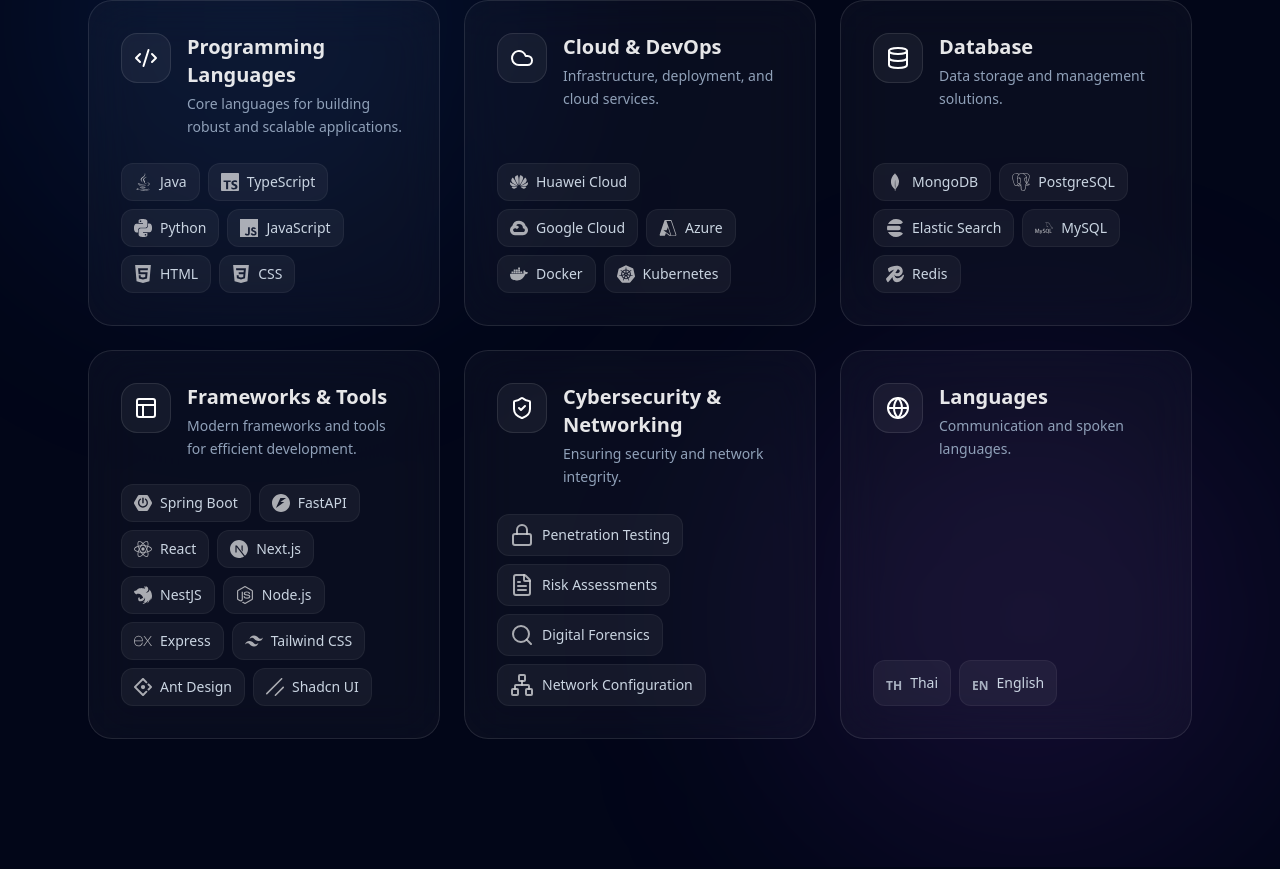
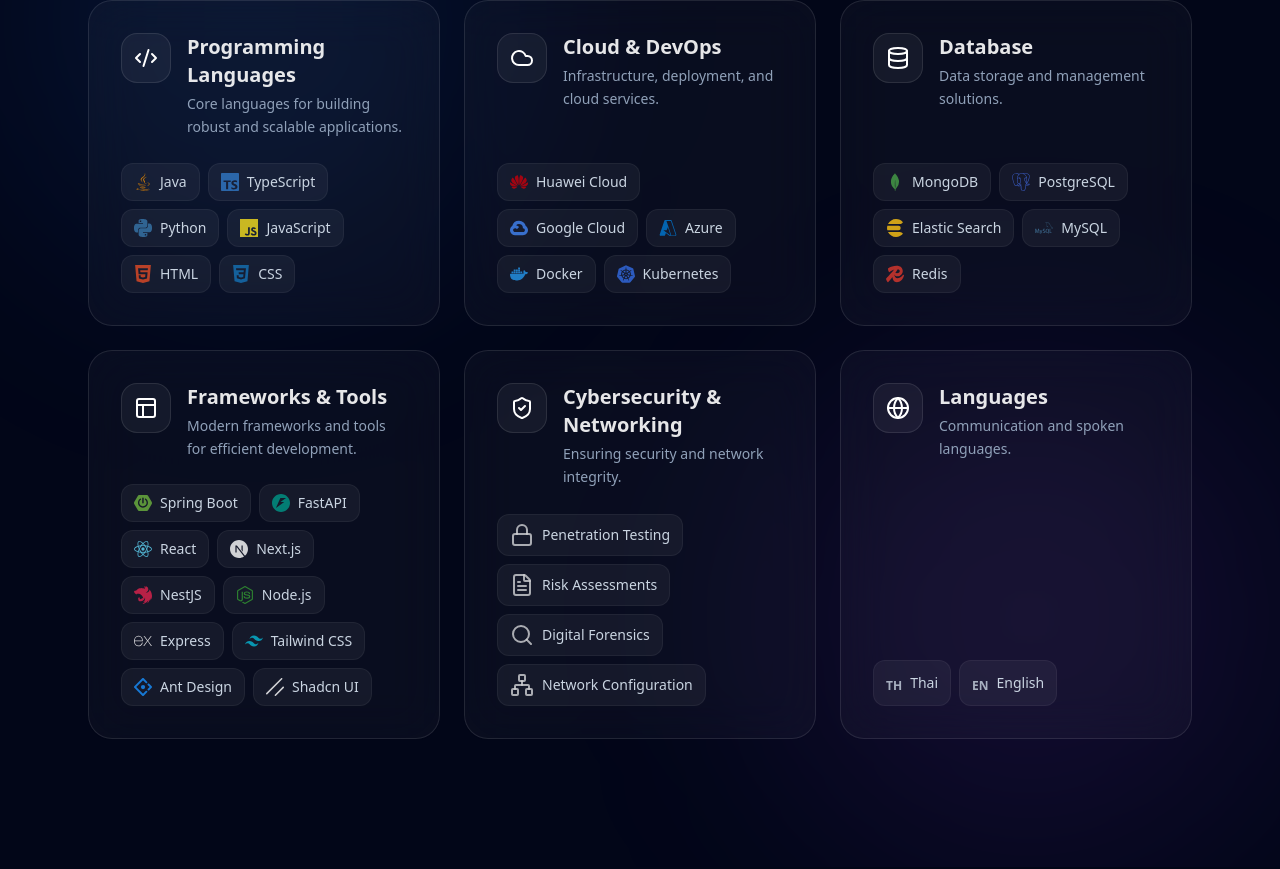
Before and after one commit to nathapatt/nathapat, a React (Vite) app: page / in a window 1280 px wide. Shown: the part 2415-3284 px from the top of the page. Built offline with nearby package versions, Linux system fonts and the light colour scheme.

Commit message:
feat: Apply brand-specific colors to skill icons instead of generic white.

```diff
--- a/src/components/Skills.tsx
+++ b/src/components/Skills.tsx
@@ -48,12 +48,12 @@
         description: "Core languages for building robust and scalable applications.",
         span: "md:col-span-2",
         skills: [
-            { name: "Java", icon: <FaJava className="text-white/80" /> },
-            { name: "TypeScript", icon: <SiTypescript className="text-white/80" /> },
-            { name: "Python", icon: <SiPython className="text-white/80" /> },
-            { name: "JavaScript", icon: <SiJavascript className="text-white/80" /> },
-            { name: "HTML", icon: <SiHtml5 className="text-white/80" /> },
-            { name: "CSS", icon: <SiCss3 className="text-white/80" /> }
+            { name: "Java", icon: <FaJava className="text-[#ed8b00]" /> },
+            { name: "TypeScript", icon: <SiTypescript className="text-[#3178C6]" /> },
+            { name: "Python", icon: <SiPython className="text-[#3776AB]" /> },
+            { name: "JavaScript", icon: <SiJavascript className="text-[#F7DF1E]" /> },
+            { name: "HTML", icon: <SiHtml5 className="text-[#E34C26]" /> },
+            { name: "CSS", icon: <SiCss3 className="text-[#1572B6]" /> }
         ]
     },
     {
@@ -62,11 +62,11 @@
         description: "Infrastructure, deployment, and cloud services.",
         span: "md:col-span-1",
         skills: [
-            { name: "Huawei Cloud", icon: <SiHuawei className="text-white/80" /> },
-            { name: "Google Cloud", icon: <SiGooglecloud className="text-white/80" /> },
-            { name: "Azure", icon: <VscAzure className="text-white/80" /> },
-            { name: "Docker", icon: <SiDocker className="text-white/80" /> },
-            { name: "Kubernetes", icon: <SiKubernetes className="text-white/80" /> }
+            { name: "Huawei Cloud", icon: <SiHuawei className="text-[#C7000B]" /> },
+            { name: "Google Cloud", icon: <SiGooglecloud className="text-[#4285F4]" /> },
+            { name: "Azure", icon: <VscAzure className="text-[#0078D4]" /> },
+            { name: "Docker", icon: <SiDocker className="text-[#2496ED]" /> },
+            { name: "Kubernetes", icon: <SiKubernetes className="text-[#326CE5]" /> }
         ]
     },
     {
@@ -75,11 +75,11 @@
         description: "Data storage and management solutions.",
         span: "md:col-span-1",
         skills: [
-            { name: "MongoDB", icon: <SiMongodb className="text-white/80" /> },
-            { name: "PostgreSQL", icon: <SiPostgresql className="text-white/80" /> },
-            { name: "Elastic Search", icon: <SiElasticsearch className="text-white/80" /> },
-            { name: "MySQL", icon: <SiMysql className="text-white/80" /> },
-            { name: "Redis", icon: <SiRedis className="text-white/80" /> }
+            { name: "MongoDB", icon: <SiMongodb className="text-[#47A248]" /> },
+            { name: "PostgreSQL", icon: <SiPostgresql className="text-[#4169E1]" /> },
+            { name: "Elastic Search", icon: <SiElasticsearch className="text-[#FEC514]" /> },
+            { name: "MySQL", icon: <SiMysql className="text-[#4479A1]" /> },
+            { name: "Redis", icon: <SiRedis className="text-[#DC382D]" /> }
         ]
     },
     {
@@ -88,16 +88,16 @@
         description: "Modern frameworks and tools for efficient development.",
         span: "md:col-span-2",
         skills: [
-            { name: "Spring Boot", icon: <SiSpringboot className="text-white/80" /> },
-            { name: "FastAPI", icon: <SiFastapi className="text-white/80" /> },
-            { name: "React", icon: <SiReact className="text-white/80" /> },
-            { name: "Next.js", icon: <SiNextdotjs className="text-white/80" /> },
-            { name: "NestJS", icon: <SiNestjs className="text-white/80" /> },
-            { name: "Node.js", icon: <SiNodedotjs className="text-white/80" /> },
-            { name: "Express", icon: <SiExpress className="text-white/80" /> },
-            { name: "Tailwind CSS", icon: <SiTailwindcss className="text-white/80" /> },
-            { name: "Ant Design", icon: <SiAntdesign className="text-white/80" /> },
-            { name: "Shadcn UI", icon: <SiShadcnui className="text-white/80" /> }
+            { name: "Spring Boot", icon: <SiSpringboot className="text-[#6DB33F]" /> },
+            { name: "FastAPI", icon: <SiFastapi className="text-[#009688]" /> },
+            { name: "React", icon: <SiReact className="text-[#61DAFB]" /> },
+            { name: "Next.js", icon: <SiNextdotjs className="text-white" /> },
+            { name: "NestJS", icon: <SiNestjs className="text-[#E0234E]" /> },
+            { name: "Node.js", icon: <SiNodedotjs className="text-[#339933]" /> },
+            { name: "Express", icon: <SiExpress className="text-white" /> },
+            { name: "Tailwind CSS", icon: <SiTailwindcss className="text-[#06B6D4]" /> },
+            { name: "Ant Design", icon: <SiAntdesign className="text-[#1890FF]" /> },
+            { name: "Shadcn UI", icon: <SiShadcnui className="text-white" /> }
         ]
     },
     {
```
